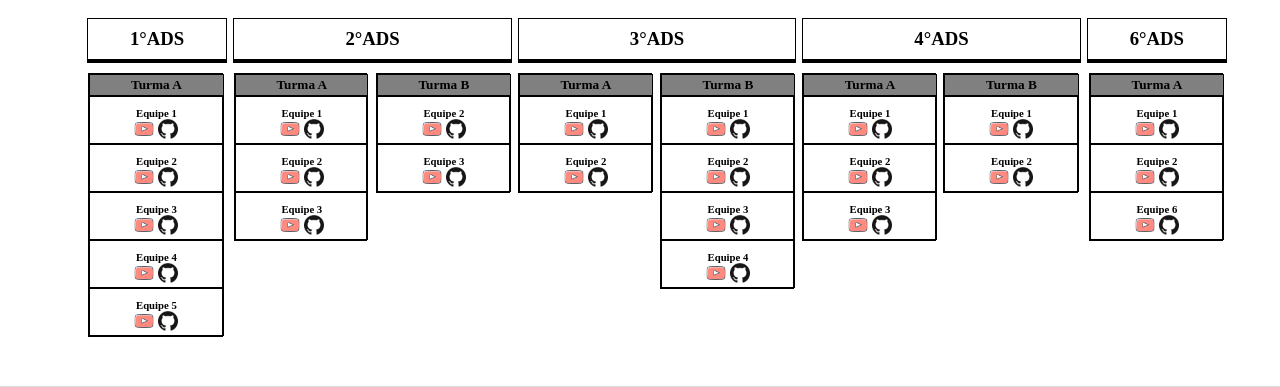
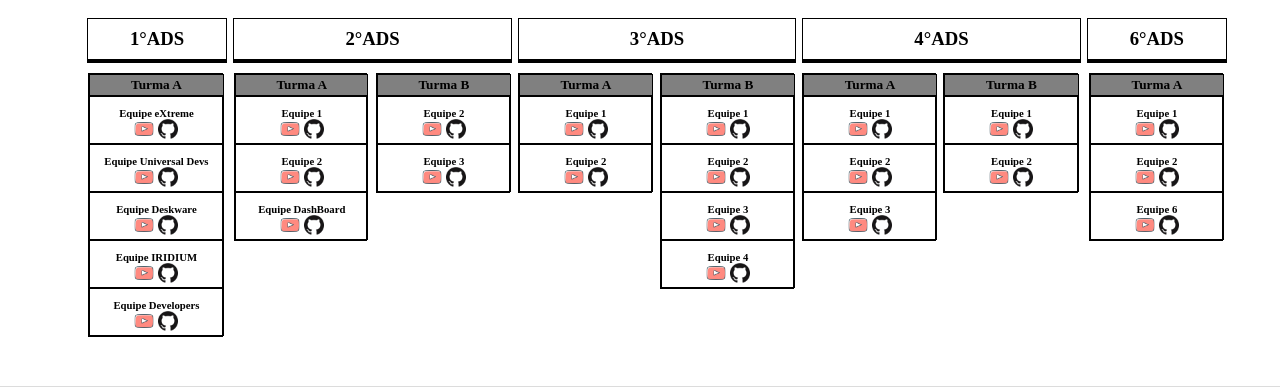
Before and after one commit to Api2sem2021/Equipe-1, a Flask app: page /ads2021_1 in a window 1280 px wide. Shown: the part 710-1097 px from the top of the page. Run offline with Flask 2, Linux system fonts and the light colour scheme.

Commit message:
continuação da correção

```diff
--- a/FrontEnd/templates/ads2021-1.html
+++ b/FrontEnd/templates/ads2021-1.html
@@ -77,7 +77,7 @@
 			<div class="equipe"> <!-- Começo da área de cada equipe -->
 
 				<div class="nome-equipe"> <!-- Começo da área do Nome da equipe -->
-					<h6> Equipe 1</h6>
+					<h6> Equipe eXtreme</h6>
 				</div>					 <!-- Final da área do  Nome da equipe -->
 
 
@@ -91,7 +91,7 @@
 			<div class="equipe">
 
 				<div class="nome-equipe">
-					<h6> Equipe 2 </h6>
+					<h6> Equipe Universal Devs </h6>
 				</div>
 
 				<p class="centralizar"><a href="https://youtu.be/B-WpxeDSc34"> <img src={{ url_for('static', filename='imagem/logo_youtube.png') }} width="20px"  height="20px"></a> 	<a href="https://github.com/Api2sem2021/1-ads2021-Equipe-UniversalDevs"> <img src={{ url_for('static', filename='imagem/GitHub.png') }}  width="20px"  height="20px"alt=""></a>
@@ -102,7 +102,7 @@
 			<div class="equipe">
 
 				<div class="nome-equipe">
-					<h6> Equipe 3</h6>
+					<h6> Equipe Deskware</h6>
 				</div>
 
 				<p class="centralizar"><a href="https://youtu.be/QzSzhbkSiLY"> <img src={{ url_for('static', filename='imagem/logo_youtube.png') }} width="20px"  height="20px"></a> 	<a href="https://github.com/Api2sem2021/1-ads2021-Equipe-Deskware"> <img src={{ url_for('static', filename='imagem/GitHub.png') }}  width="20px"  height="20px"alt=""></a>
@@ -112,7 +112,7 @@
 			<div class="equipe">
 
 				<div class="nome-equipe">
-					<h6> Equipe 4 </h6>
+					<h6> Equipe IRIDIUM </h6>
 				</div>
 
 				<p class="centralizar"><a href="https://youtu.be/fW4Fo8_X5Dk"> <img src={{ url_for('static', filename='imagem/logo_youtube.png') }} width="20px"  height="20px"></a> 	<a href="https://github.com/Api2sem2021/1-ads2021-Equipe-IRIDIUM"> <img src={{ url_for('static', filename='imagem/GitHub.png') }}  width="20px"  height="20px"alt=""></a>
@@ -122,7 +122,7 @@
 			<div class="equipe">
 
 				<div class="nome-equipe">
-					<h6>Equipe 5</h6>
+					<h6>Equipe Developers</h6>
 				</div>
 
 				<p class="centralizar"><a href="https://youtu.be/TijEFB7Ldbs"> <img src={{ url_for('static', filename='imagem/logo_youtube.png') }} width="20px"  height="20px"></a> 	<a href="https://github.com/Api2sem2021/1-ads2021-Equipe-Developers"> <img src={{ url_for('static', filename='imagem/GitHub.png') }}  width="20px"  height="20px"alt=""></a>
@@ -166,7 +166,7 @@
 				<div class="equipe">
 
 					<div class="nome-equipe">
-						<h6> Equipe 3 </h6>
+						<h6> Equipe DashBoard </h6>
 					</div>
 
 					<p class="centralizar"><a href="https://youtu.be/SeTRpWdVYQw"> <img src={{ url_for('static', filename='imagem/logo_youtube.png') }} width="20px"  height="20px"></a> 	<a href="https://github.com/Api2sem2021/2-adsA2021-Equipe-DashBoard"> <img src={{ url_for('static', filename='imagem/GitHub.png') }}  width="20px"  height="20px"alt=""></a>
@@ -188,7 +188,7 @@
 						<h6> Equipe 2 </h6>
 					</div>					 <!-- Final da área do  Nome da equipe -->
 
-					<p class="centralizar"><a href="https://youtu.be/ZZWgE2ZSkgI"> <img src={{ url_for('static', filename='imagem/logo_youtube.png') }} width="20px"  height="20px"></a> 	<a href="https://github.com/Api2sem2021/4-adsA2021-Equipe-03"> <img src={{ url_for('static', filename='imagem/GitHub.png') }}  width="20px"  height="20px"alt=""></a>
+					<p class="centralizar"><a href="https://youtu.be/ZZWgE2ZSkgI"> <img src={{ url_for('static', filename='imagem/logo_youtube.png') }} width="20px"  height="20px"></a> 	<a href="https://github.com/Api2sem2021/2-adsB2021-Equipe-gswatcher"> <img src={{ url_for('static', filename='imagem/GitHub.png') }}  width="20px"  height="20px"alt=""></a>
 					</p>
 
 				</div>
```
